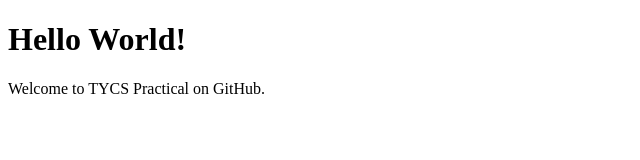
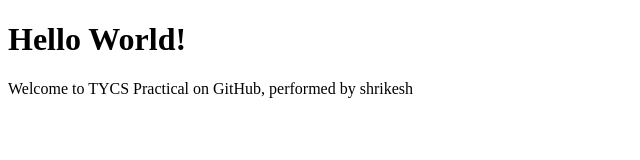
Before and after one commit to ShrikeshUdayShetty/practical5, a plain HTML site: page index.html in a window 1280 px wide. Shown: the whole page, without its empty margins (0-640 px from the left). Drawn offline with Linux system fonts and the light colour scheme.

Commit message:
Updated HTML file

```diff
--- a/index.html
+++ b/index.html
@@ -5,6 +5,6 @@
 </head>
 <body>
     <h1>Hello World!</h1>
-    <p>Welcome to TYCS Practical on GitHub.</p>
+    <p>Welcome to TYCS Practical on GitHub, performed by shrikesh</p>
 </body>
 </html>
```
